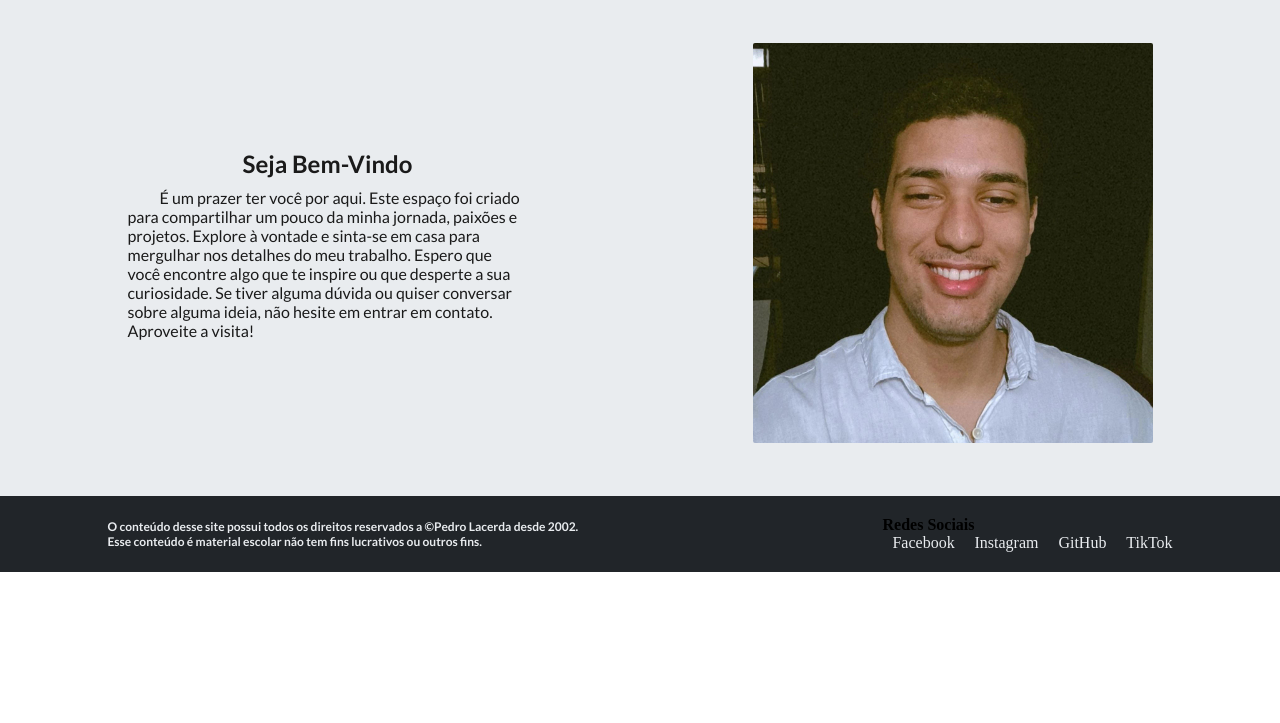
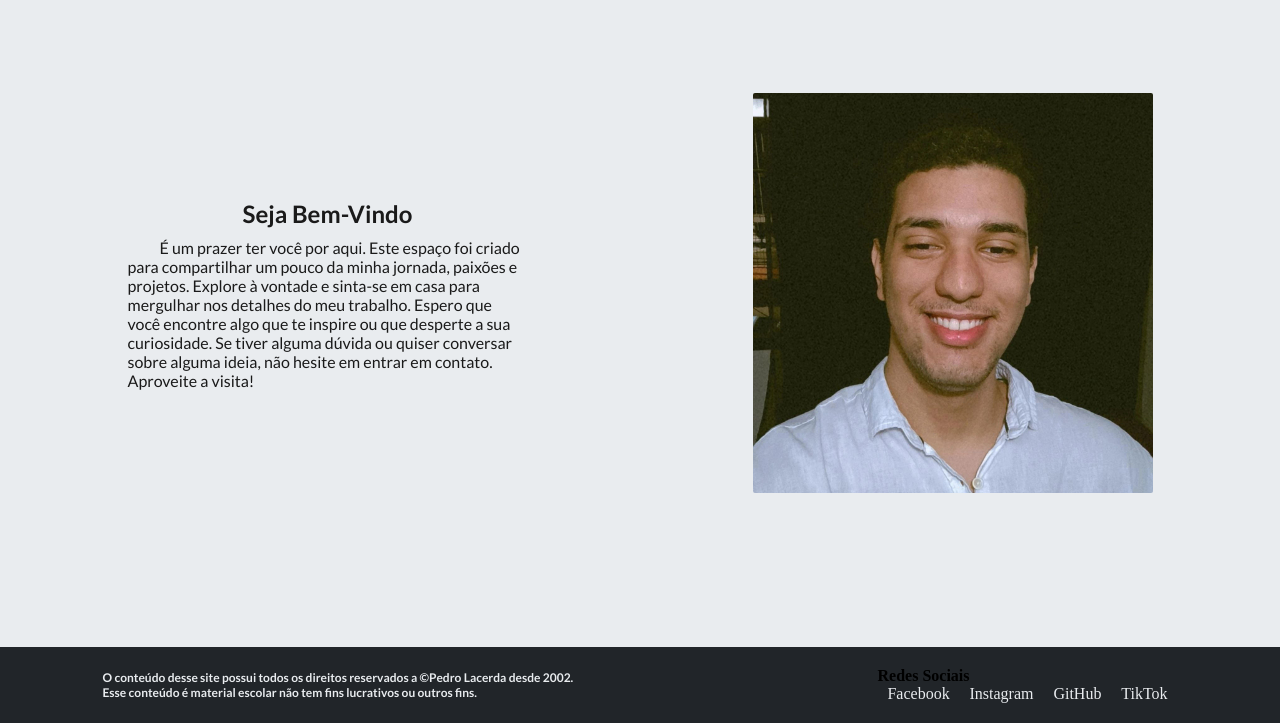
Before and after one commit to pedrohlssoares/trabalhoweb, a plain HTML site: page index.html in a window 1280 px wide. Shown: the part 77-800 px from the top of the page. Drawn offline with Linux system fonts and the light colour scheme.

Commit message:
Add files via upload

```diff
--- a/css/contatos.css
+++ b/css/contatos.css
@@ -3,8 +3,10 @@
     padding: 0;
 }
 
-html body{
-    height: 100%;
+html, body {
+  height: 100%;
+  display: flex;
+  flex-direction: column;
 }
 
 /* Cabeçalho */
@@ -48,17 +50,19 @@ nav{
 main{
     background-color: #E9ECEF;
     font-family: "Lato", sans-serif;
-    padding-top: 50px;
-    padding-bottom: 50px;
+    padding-top: 100px;
+    padding-bottom: 100px;
     display: flex;
     flex-direction: column;
     align-items: center;
     justify-content: center;
+    flex: 1;
 }
 
 fieldset{
     width: 400px;
     margin-top: 20px;
+    border-color: #212529;
 }
 
 form{
@@ -123,7 +127,7 @@ input{
 
 footer{
     background-color: #212529;
-    padding: 50px;
+    padding: 20px;
 }
 
 #all-footer{
@@ -154,7 +158,7 @@ footer{
 }
 
 
-@media (min-width: 1366px) {
+/*@media (min-width: 1366px) {
   footer {
     height: 150px;
   }
@@ -189,5 +193,5 @@ footer{
   #all-footer {
     margin: auto;
   }
-}
+}*/
 /* Rodapé */
--- a/css/projetos.css
+++ b/css/projetos.css
@@ -3,8 +3,10 @@
     padding: 0;
 }
 
-html body{
-    height: 100%;
+html, body {
+  height: 100%;
+  display: flex;
+  flex-direction: column;
 }
 
 /* Cabeçalho */
@@ -50,6 +52,7 @@ main{
     font-family: "Lato", sans-serif;
     padding-top: 50px;
     padding-bottom: 50px;
+    flex: 1;
 }
 
 #all-projetos{
@@ -95,12 +98,14 @@ main{
 
 footer{
     background-color: #212529;
-    padding: 20px;
+    padding-top: 20px;
+    padding-bottom: 20px;
 }
 
 #all-footer{
 
     width: 1250px;
+    margin: auto;
     display: flex;
     justify-content: space-around;
     align-items: center;
@@ -126,7 +131,7 @@ footer{
 }
 
 
-@media (min-width: 1366px) {
+/*@media (min-width: 1366px) {
   footer {
     height: 150px;
   }
@@ -161,5 +166,5 @@ footer{
   #all-footer {
     margin: auto;
   }
-}
+}*/
 /* Rodapé */
--- a/css/style.css
+++ b/css/style.css
@@ -3,8 +3,10 @@
     padding: 0;
 }
 
-html body{
-    height: 100%;
+html, body {
+  height: 100%;
+  display: flex;
+  flex-direction: column;
 }
 
 /* Cabeçalho */
@@ -48,8 +50,9 @@ nav{
 main{
     background-color: #E9ECEF;
     font-family: "Lato", sans-serif;
-    padding-top: 50px;
-    padding-bottom: 50px;
+    padding-top: 100px;
+    padding-bottom: 100px;
+    flex: 1;
 }
 
 #all-main{
@@ -89,12 +92,14 @@ main{
 
 footer{
     background-color: #212529;
-    padding: 20px;
+    padding-top: 20px;
+    padding-bottom: 20px;
 }
 
 #all-footer{
 
     width: 1250px;
+    margin: auto;
     display: flex;
     justify-content: space-around;
     align-items: center;
@@ -119,7 +124,7 @@ footer{
     text-decoration: none;
 }
 
-
+/*
 @media (min-width: 1366px) {
   footer {
     height: 150px;
@@ -155,5 +160,5 @@ footer{
   #all-footer {
     margin: auto;
   }
-}
+}*/
 /*Rodapé*/
```
